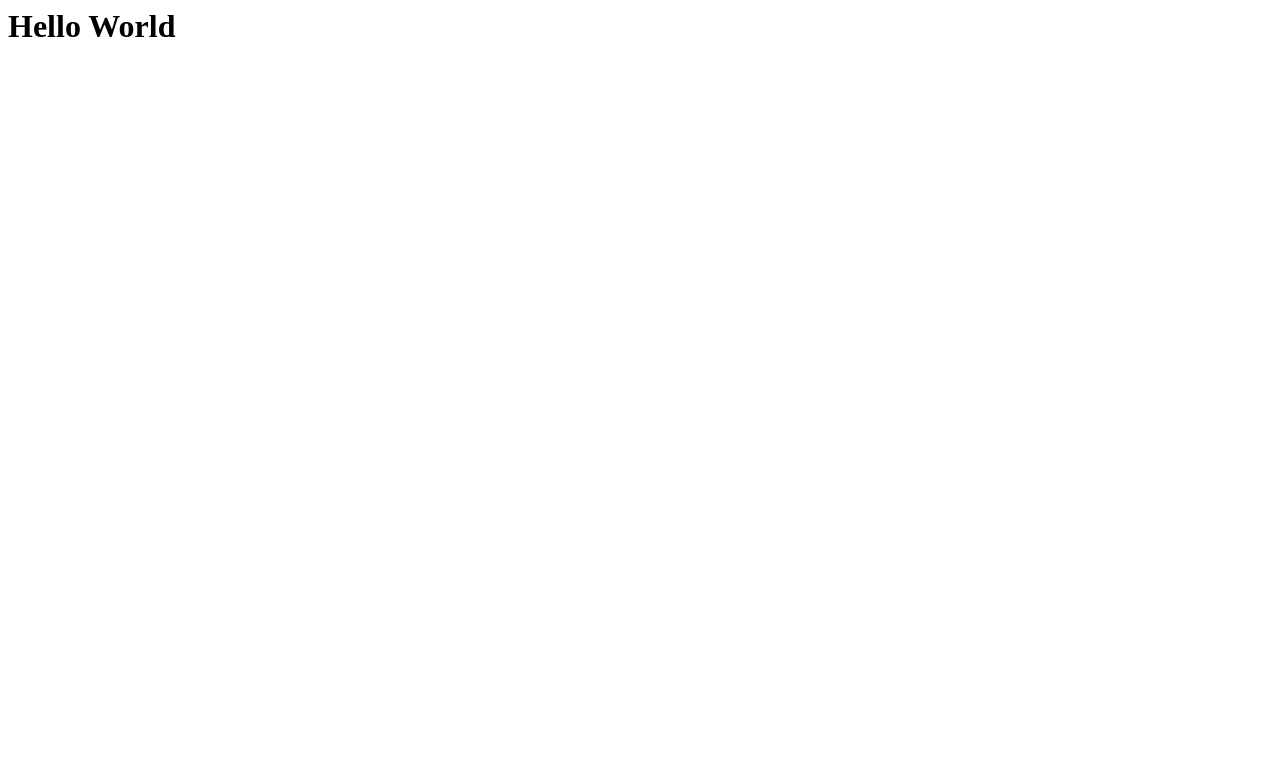
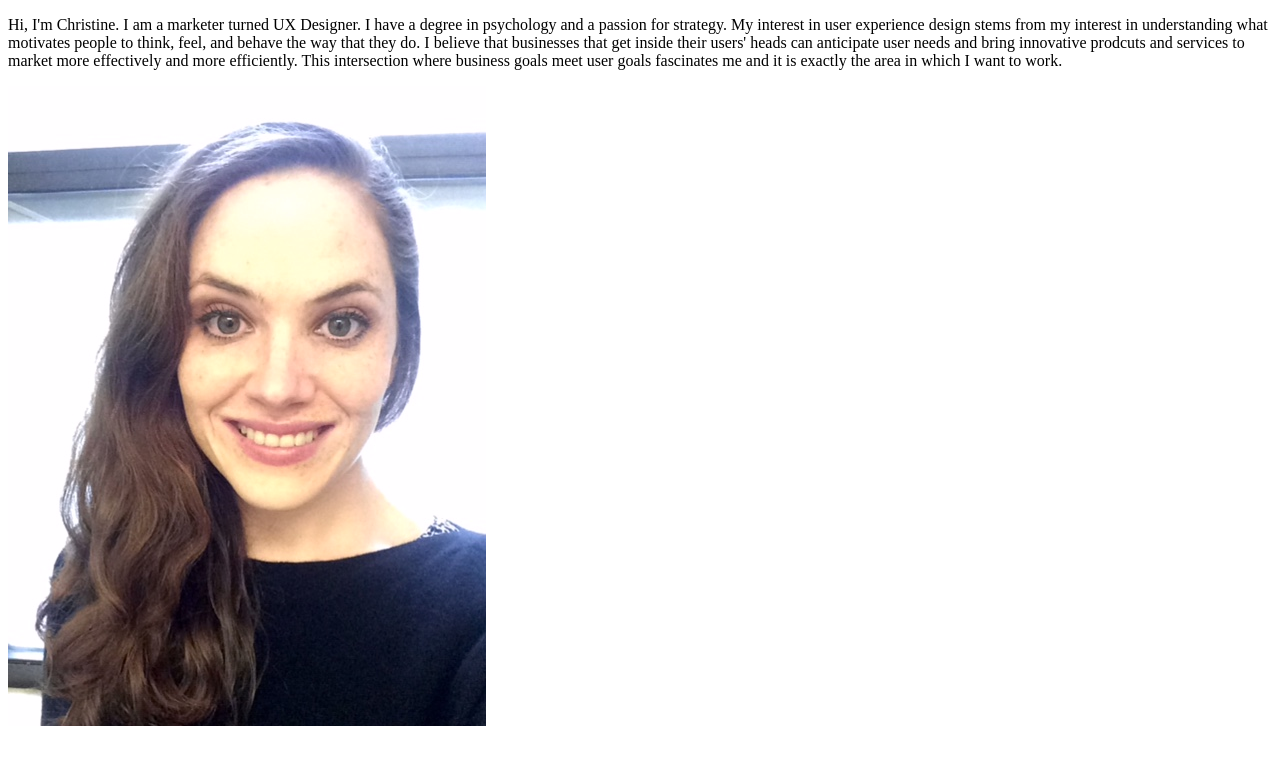
Before and after one commit to cesulliv/cesulliv.github.io, a plain HTML site: page index.html in a window 1280 px wide. Drawn offline with Linux system fonts and the light colour scheme.

Commit message:
paragraph edit

```diff
--- a/index.html
+++ b/index.html
@@ -1 +1,10 @@
-<h1>Hello World</h1></pre>
+<!DOCTYPE html>
+<html>
+	<head>
+		<title>Christine Sullivan | UX Design</title>
+	</head>
+	<body>
+		<p>Hi, I'm Christine. I am a marketer turned UX Designer. I have a degree in psychology and a passion for strategy. My interest in user experience design stems from my interest in understanding what motivates people to think, feel, and behave the way that they do. I believe that businesses that get inside their users' heads can anticipate user needs and bring innovative prodcuts and services to market more effectively and more efficiently. This intersection where business goals meet user goals fascinates me and it is exactly the area in which I want to work.</p>
+		<img src="images/ces.jpg" alt="Christine Sullivan"
+	</body>
+</html>
```
Also changed, not shown: images/ces.jpg (added).
